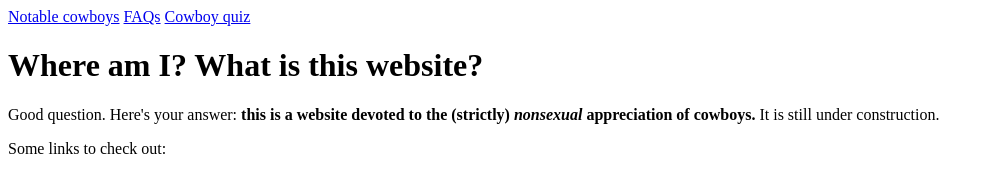
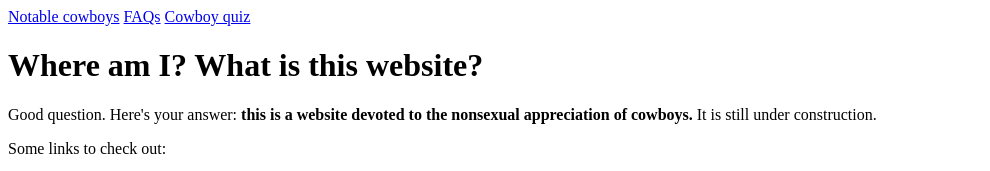
Before and after one commit to 604adrian/cowboy-appreciation, a plain HTML site: page index.html in a window 1280 px wide. Shown: the top 171 px of the page, without its empty margins (0-990 px from the left). Drawn offline with Linux system fonts and the light colour scheme.

Commit message:
added some changes to the index formatting

```diff
--- a/index.html
+++ b/index.html
@@ -16,7 +16,7 @@
 
   <header>
     <h1>Where am I? What is this website?</h1>
-     <p>Good question. Here's your answer: <strong>this is a website devoted to the (strictly) <em>nonsexual</em> appreciation of cowboys.</strong> It is still under construction.</p>
+     <p>Good question. Here's your answer: <strong>this is a website devoted to the nonsexual appreciation of cowboys.</strong> It is still under construction.</p>
    </header>
 
    <div>
```
